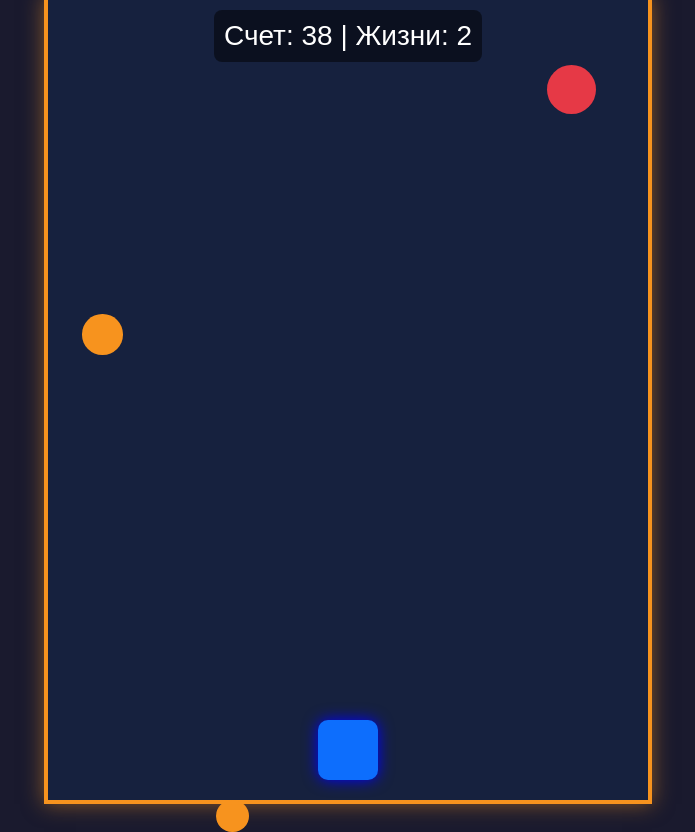
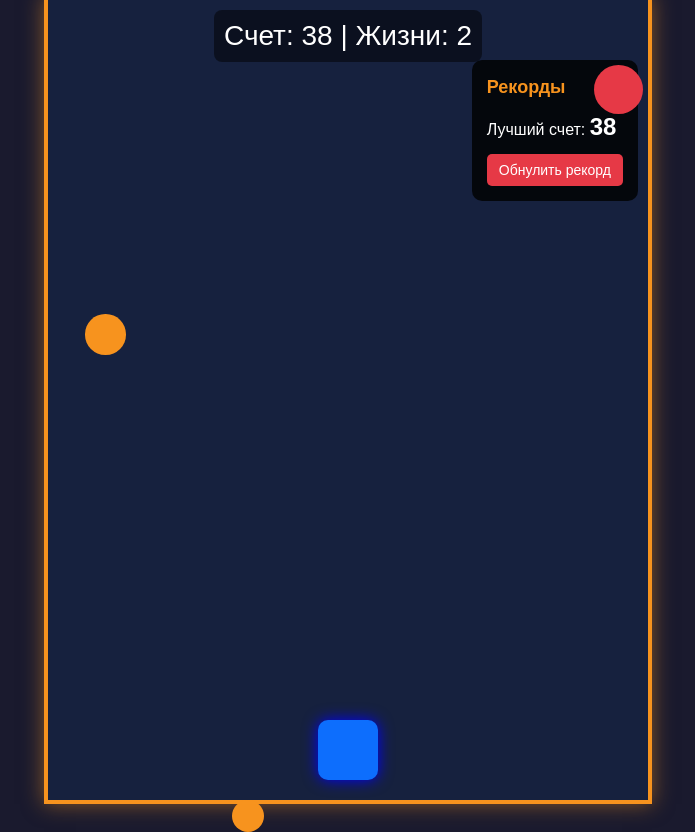
Before and after one commit to Germanplan112/game, a plain HTML site: page index.html in a window 1280 px wide. Shown: the whole page, without its empty margins (292-987 px from the left). Drawn offline with Linux system fonts and the light colour scheme.

Commit message:
Update index.html

```diff
--- a/index.html
+++ b/index.html
@@ -3,43 +3,213 @@
 <head>
     <meta charset="UTF-8">
     <title>Счет: Оранжевый спасатель</title>
+
+    <!-- Настройки для PWA -->
     <link rel="manifest" href="manifest.json">
     <meta name="theme-color" content="#f7931e">
+    <meta name="apple-mobile-web-app-capable" content="yes">
+    <meta name="viewport" content="width=device-width, initial-scale=1.0">
+
     <style>
-        body { margin:0; background:#1a1a2e; color:white; font-family:Arial; display:flex; justify-content:center; align-items:center; height:100vh; overflow:hidden; }
+        body { margin:0; background:#1a1a2e; color:white; font-family:Arial, sans-serif; display:flex; justify-content:center; align-items:center; height:100vh; overflow:hidden; }
         #game-container { position:relative; width:600px; height:800px; border:4px solid #f7931e; background:#16213e; box-shadow:0 0 20px rgba(247,147,30,0.5); }
-        #player { position:absolute; width:60px; height:60px; background:#0d6efd; bottom:20px; left:50%; transform:translateX(-50%); border-radius:10px; box-shadow:0 0 15px blue; }
-        .item { position:absolute; width:40px; height:40px; display:flex; justify-content:center; align-items:center; font-size:24px; user-select:none; animation:fall linear forwards; }
+
+        #player {
+            position:absolute; width:60px; height:60px; background:#0d6efd; bottom:20px; left:50%; transform:translateX(-50%);
+            border-radius:10px; box-shadow:0 0 15px blue; transition:left 0.05s linear;
+        }
+
+        .item {
+            position:absolute; width:40px; height:40px; display:flex; justify-content:center; align-items:center;
+            font-size:24px; user-select:none; animation:fall linear forwards;
+        }
+
         .plus { background:#f7931e; color:black; border-radius:50%; font-weight:bold; }
         .minus { background:#e63946; color:white; border-radius:50%; font-weight:bold; }
+
         @keyframes fall { from { top:-50px; } to { top:100%; } }
-        #ui { position:absolute; top:10px; width:100%; text-align:center; pointer-events:none; }
+
+        /* ИНТЕРФЕЙС */
+        #ui { position:absolute; top:10px; width:100%; text-align:center; pointer-events:none; z-index:10; }
         #scoreboard { font-size:28px; background:rgba(0,0,0,0.5); padding:10px; display:inline-block; border-radius:8px; }
+
+        /* ПАНЕЛЬ РЕКОРДОВ */
+        #records-panel {
+            position: absolute; top: 60px; right: 10px; background: rgba(0,0,0,0.8); padding: 15px;
+            border-radius: 10px; pointer-events: auto; max-width: 250px; line-height: 1.4;
+        }
+        #records-panel h3 { margin: 0 0 10px 0; font-size: 18px; color: #f7931e; }
+        #best-score { font-size: 24px; font-weight: bold; color: white; }
+        #reset-btn {
+            margin-top: 10px; padding: 8px 12px; background:#e63946; color:white; border:none;
+            border-radius:5px; cursor:pointer; font-size:14px; width: 100%;
+        }
+        #reset-btn:hover { background:#c52b37; }
     </style>
 </head>
 <body>
+
+<div id="game-container">
+    <div id="ui">
+        <div id="scoreboard">Счет: 0 | Жизни: 3</div>
+    </div>
+
+    <!-- Панель рекордов -->
+    <div id="records-panel">
+        <h3>Рекорды</h3>
+        <div>Лучший счет: <span id="best-score">0</span></div>
+        <button id="reset-btn">Обнулить рекорд</button>
+    </div>
+
+    <div id="player"></div>
+</div>
+
+<script>
+// --- РАБОТА С ЛОКАЛЬНЫМ ХРАНИЛИЩЕМ ---
+let bestScore = parseInt(localStorage.getItem('orangePlusBest')) || 0;
+document.getElementById('best-score').textContent = bestScore;
+
+function updateBestScore(current) {
+    if (current > bestScore) {
+        bestScore = current;
+        localStorage.setItem('orangePlusBest', bestScore);
+        document.getElementById('best-score').textContent = bestScore;
+    }
+}
+
+// Кнопка сброса рекорда БЕЗ перезагрузки
+document.getElementById('reset-btn').addEventListener('click', function() {
+    if (confirm('Вы точно хотите удалить лучший результат? Это действие нельзя отменить.')) {
+        localStorage.removeItem('orangePlusBest');
+        bestScore = 0;
+        document.getElementById('best-score').textContent = '0';
+    }
+});
+
+
+// --- ОСНОВНОЙ КОД ИГРЫ ---
+const gameContainer = document.getElementById('game-container');
+const player = document.getElementById('player');
+const scoreboard = document.getElementById('scoreboard');
+
+let score = 0;
+let lives = 3;
+let speed = 2;
+let gameInterval;
+
+// Управление мышью
+gameContainer.addEventListener('mousemove', (e) => {
+    const rect = gameContainer.getBoundingClientRect();
+    let x = e.clientX - rect.left - player.offsetWidth / 2;
+    x = Math.max(0, Math.min(x, gameContainer.offsetWidth - player.offsetWidth));
+    player.style.left = x + 'px';
+});
+
+// Управление пальцем (для телефона)
+gameContainer.addEventListener('touchmove', (e) => {
+    e.preventDefault();
+    const rect = gameContainer.getBoundingClientRect();
+    let x = e.touches[0].clientX - rect.left - player.offsetWidth / 2;
+    x = Math.max(0, Math.min(x, gameContainer.offsetWidth - player.offsetWidth));
+    player.style.left = x + 'px';
+}, { passive: false });
+
+function spawnItem() {
+    const item = document.createElement('div');
+    // В 30% случаев падает опасный минус
+    const type = Math.random() > 0.7 ? 'minus' : 'plus';
+    item.classList.add('item', type);
+
+    const size = Math.random() * 20 + 30;
+    item.style.width = size + 'px';
+    item.style.height = size + 'px';
+
+    const startPos = Math.random() * (gameContainer.offsetWidth - size);
+    item.style.left = startPos + 'px';
+
+    const duration = Math.random() * 1.5 + 2 / speed;
+    item.style.animationDuration = duration + 's';
+
+    gameContainer.appendChild(item);
+
+    // Если предмет улетел вниз сам по себе
+    setTimeout(() => {
+        if (item.parentNode) {
+            item.remove();
+            if (type === 'minus') {
+                loseLife();
+            }
+        }
+    }, duration * 1000);
+
+    // Проверка столкновения
+    const checkCollision = setInterval(() => {
+        const p = player.getBoundingClientRect();
+        const i = item.getBoundingClientRect();
+
+        if (p.left < i.right && p.right > i.left && p.top < i.bottom && p.bottom > i.top) {
+            clearInterval(checkCollision);
+            item.remove();
+
+            if (type === 'plus') {
+                score += Math.floor(size);
+                updateScore();
+                updateBestScore(score); // Проверяем рекорд при каждом пойманном плюсе
+                increaseDifficulty();
+            } else {
+                loseLife();
+            }
+        }
+    }, 50);
+}
+
+function updateScore() {
+    scoreboard.textContent = `Счет: ${score} | Жизни: ${lives}`;
+}
+
+function loseLife() {
+    lives--;
+    updateScore();
+    player.style.boxShadow = '0 0 30px red';
+    setTimeout(() => {
+        player.style.boxShadow = '0 0 15px blue';
+    }, 200);
+
+    if (lives <= 0) {
+        endGame();
+    }
+}
+
+function increaseDifficulty() {
+    if (score % 10 === 0 && score > 0) {
+        speed += 0.2;
+    }
+}
+
+function endGame() {
+    clearInterval(gameInterval);
+    alert(`Игра окончена!\nВаш финальный счет: ${score}\nОбновите страницу, чтобы сыграть снова.`);
+}
+
+// Запуск цикла игры
+updateScore();
+gameInterval = setInterval(spawnItem, 800);
+</script>
+
+<!-- Исправленный Service Worker: он теперь ищет только ТОЧНО СУЩЕСТВУЮЩИЙ файл index.html -->
 <script>
 if ('serviceWorker' in navigator) {
   window.addEventListener('load', () => {
-    navigator.serviceWorker.register('/service-worker.js');
+    navigator.serviceWorker.register('sw.js')
+      .then(registration => {
+        console.log('SW зарегистрирован:', registration.scope);
+      })
+      .catch(err => {
+        console.error('Ошибка SW:', err);
+      });
   });
 }
 </script>
-<div id="game-container">
-    <div id="ui"><div id="scoreboard">Счет: 0 | Жизни: 3</div></div>
-    <div id="player"></div>
-</div>
-<script>
-const gameContainer = document.getElementById('game-container');
-const player = document.getElementById('player');
-const scoreboard = document.getElementById('scoreboard');
-let score=0, lives=3, speed=2;
-gameContainer.addEventListener('mousemove', e=>{ let x=e.clientX-gameContainer.getBoundingClientRect().left-30; if(x<0)x=0; if(x>540)x=540; player.style.left=x+'px'; });
-gameContainer.addEventListener('touchmove', e=>{ e.preventDefault(); let x=e.touches[0].clientX-gameContainer.getBoundingClientRect().left-30; if(x<0)x=0; if(x>540)x=540; player.style.left=x+'px'; }, {passive:false});
-function spawnItem(){ const item=document.createElement('div'); const type=Math.random()>0.7?'minus':'plus'; item.classList.add('item',type); const size=Math.random()*20+30; item.style.width=size+'px'; item.style.height=size+'px'; item.style.left=Math.random()*(560-size)+'px'; const duration=Math.random()*1.5+2/speed; item.style.animationDuration=duration+'s'; gameContainer.appendChild(item); setTimeout(()=>{ if(item.parentNode){ item.remove(); if(type==='minus') loseLife(); } }, duration*1000); const checkCollision=setInterval(()=>{ const p=player.getBoundingClientRect(), i=item.getBoundingClientRect(); if(p.left<i.right && p.right>i.left && p.top<i.bottom && p.bottom>i.top){ clearInterval(checkCollision); item.remove(); if(type==='plus'){ score+=Math.floor(size); updateScore(); if(score%10===0&&score>0)speed+=0.2;} else loseLife(); }}, 50); }
-function updateScore(){ scoreboard.textContent=`Счет: ${score} | Жизни: ${lives}`; }
-function loseLife(){ lives--; updateScore(); player.style.boxShadow='0 0 30px red'; setTimeout(()=>player.style.boxShadow='0 0 15px blue', 200); if(lives<=0){ clearInterval(gameInterval); alert(`Игра окончена!\nВаш счет: ${score}\nОбновите страницу.`);}}
-updateScore(); const gameInterval=setInterval(spawnItem, 800);
-</script>
+
 </body>
 </html>
```
